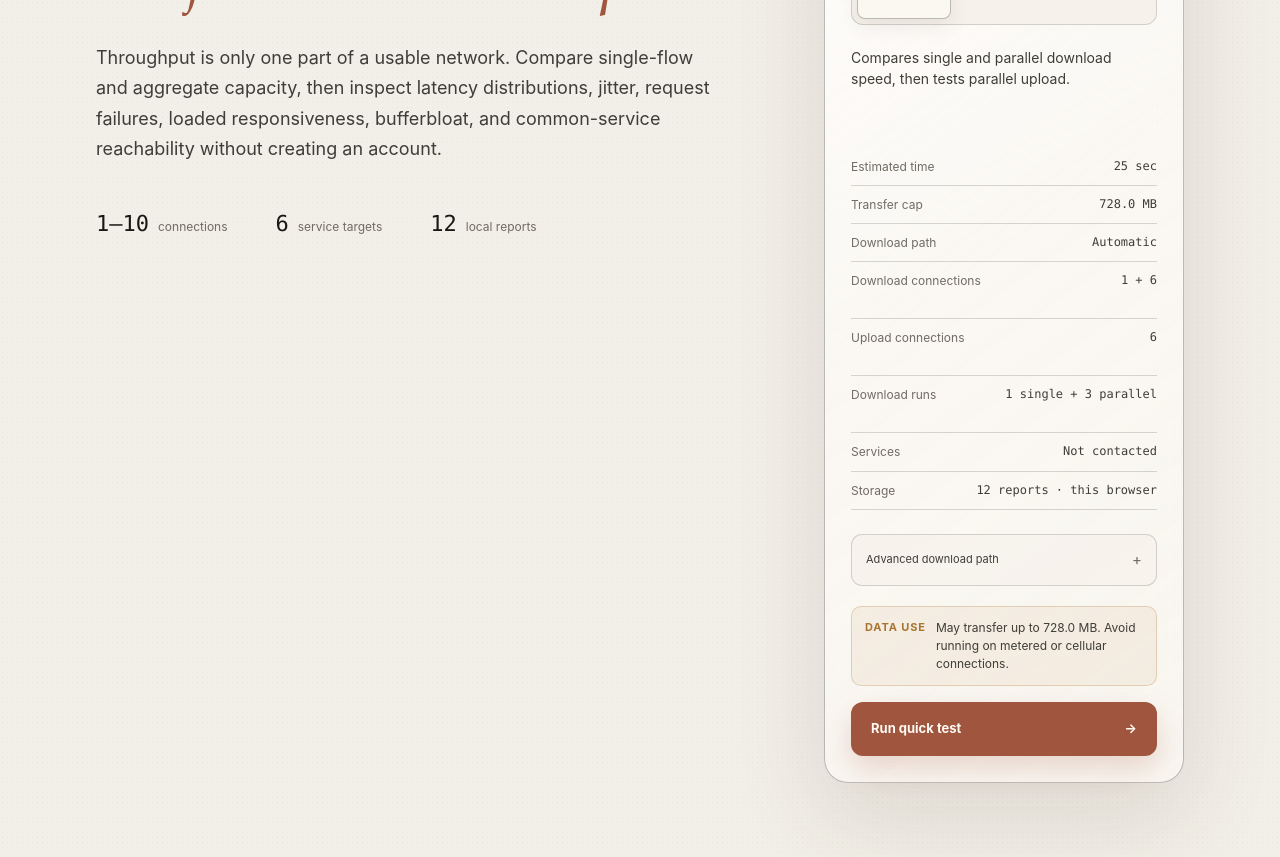
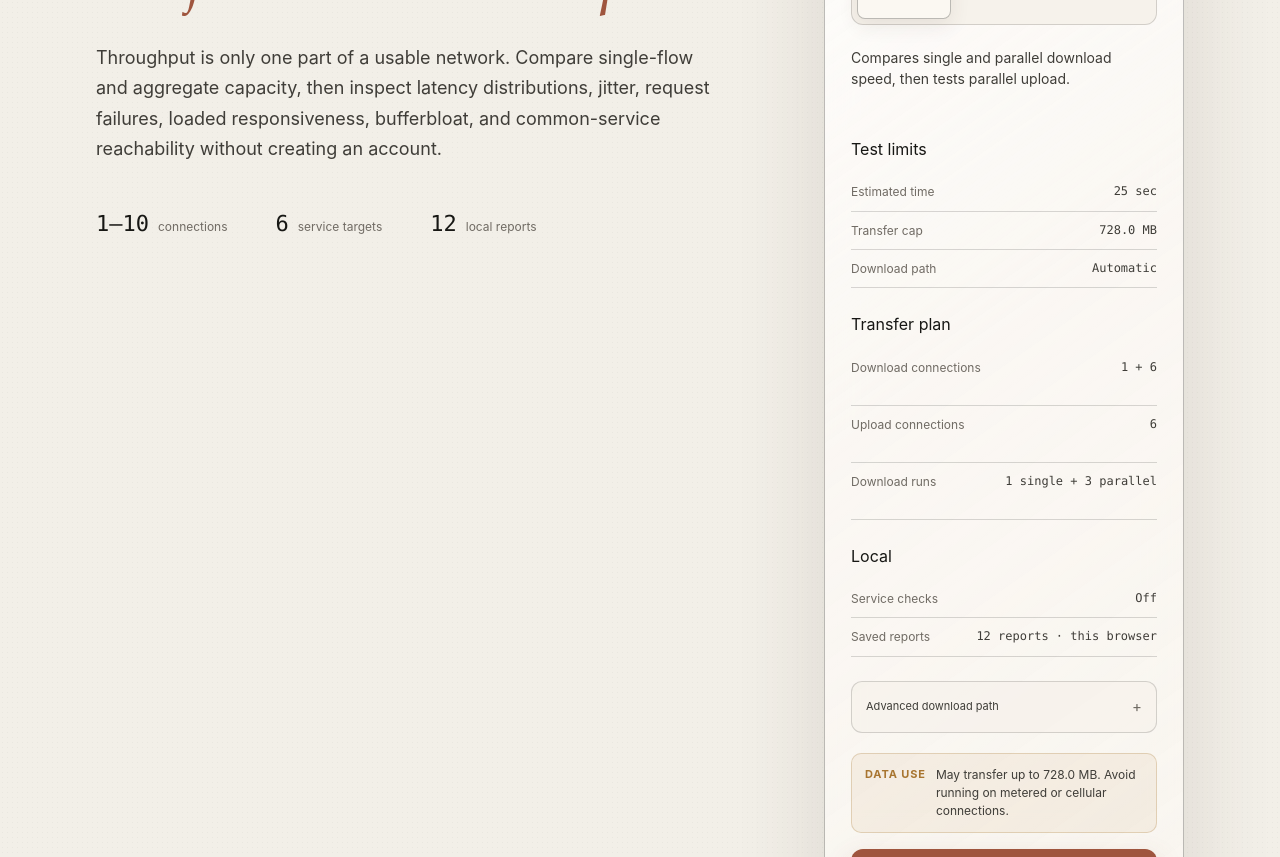
Before and after one commit to JohnnyZLi/Network-Diagnostics-Suite, a React (Vite) app: page / in a window 1280 px wide. Shown: the part 400-1257 px from the top of the page. Built offline with nearby package versions, Linux system fonts and the light colour scheme.

Commit message:
Group the test summary details

```diff
--- a/src/components/TestControls.tsx
+++ b/src/components/TestControls.tsx
@@ -175,16 +175,32 @@ export function TestControls({
 
       <div className="test-controls__summary">
         <p>{plan.methodDescription}</p>
+
+        <div className="test-controls__summary-group">
+          <div className="test-controls__summary-label">Test limits</div>
           <dl>
             <div><dt>Estimated time</dt><dd>{compactEstimatedTime(config.estimatedTime)}</dd></div>
             <div><dt>Transfer cap</dt><dd>{formatBytes(transferCap)}</dd></div>
             <div><dt>Download path</dt><dd className={downloadPath === "auto" ? "path-recommendation" : ""}>{DOWNLOAD_PATHS[downloadPath].name}</dd></div>
+          </dl>
+        </div>
+
+        <div className="test-controls__summary-group">
+          <div className="test-controls__summary-label">Transfer plan</div>
+          <dl>
             <div className="test-controls__variable-row"><dt>Download connections</dt><dd>{plan.downloadConnectionLabel}</dd></div>
             <div className="test-controls__variable-row"><dt>Upload connections</dt><dd>{plan.uploadConnectionLabel}</dd></div>
             <div className="test-controls__variable-row"><dt>Download runs</dt><dd>{plan.sampleLabel}</dd></div>
-          <div><dt>Services</dt><dd>{config.includeServices ? "6 destinations" : "Not contacted"}</dd></div>
-          <div><dt>Storage</dt><dd>12 reports · this browser</dd></div>
           </dl>
+        </div>
+
+        <div className="test-controls__summary-group">
+          <div className="test-controls__summary-label">Local</div>
+          <dl>
+            <div><dt>Service checks</dt><dd>{config.includeServices ? "6 destinations" : "Off"}</dd></div>
+            <div><dt>Saved reports</dt><dd>12 reports · this browser</dd></div>
+          </dl>
+        </div>
       </div>
 
       <details className="advanced-path">
```
Lines whose indentation alone changed are shown as unchanged.
